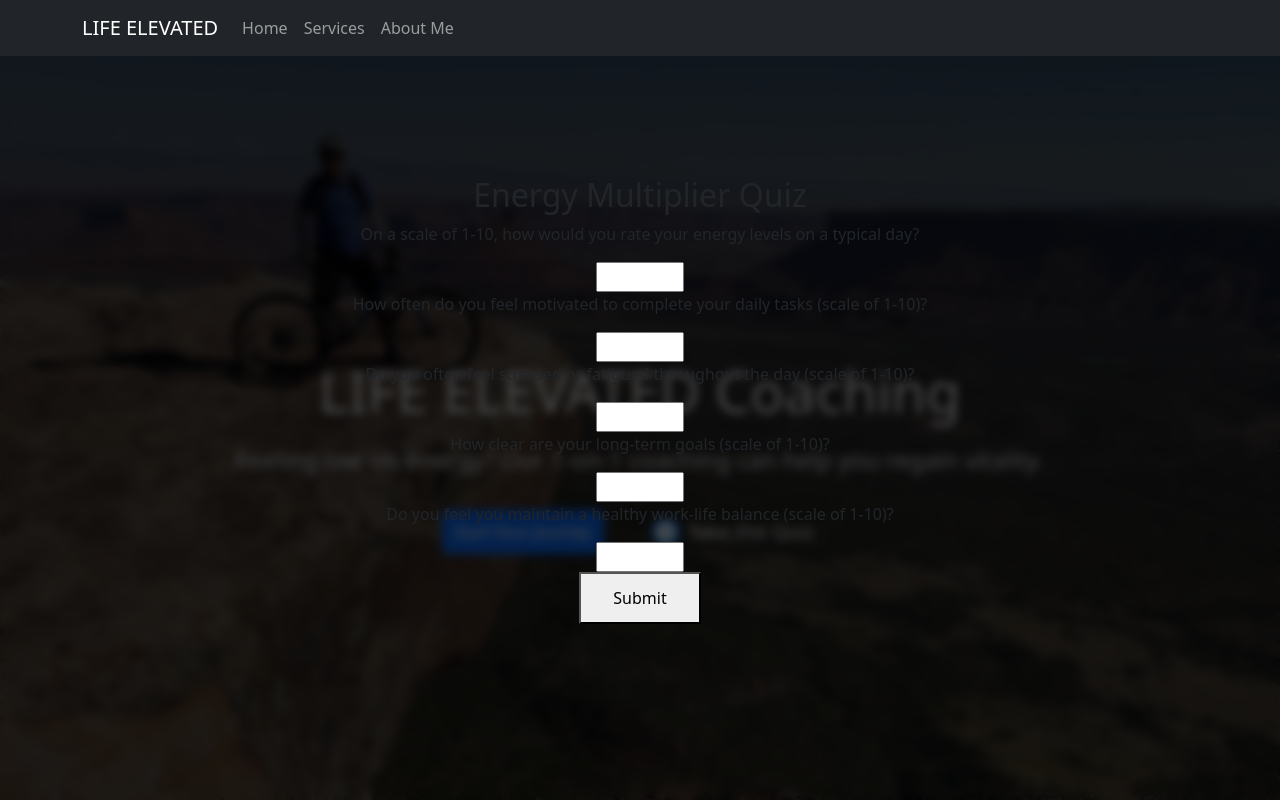
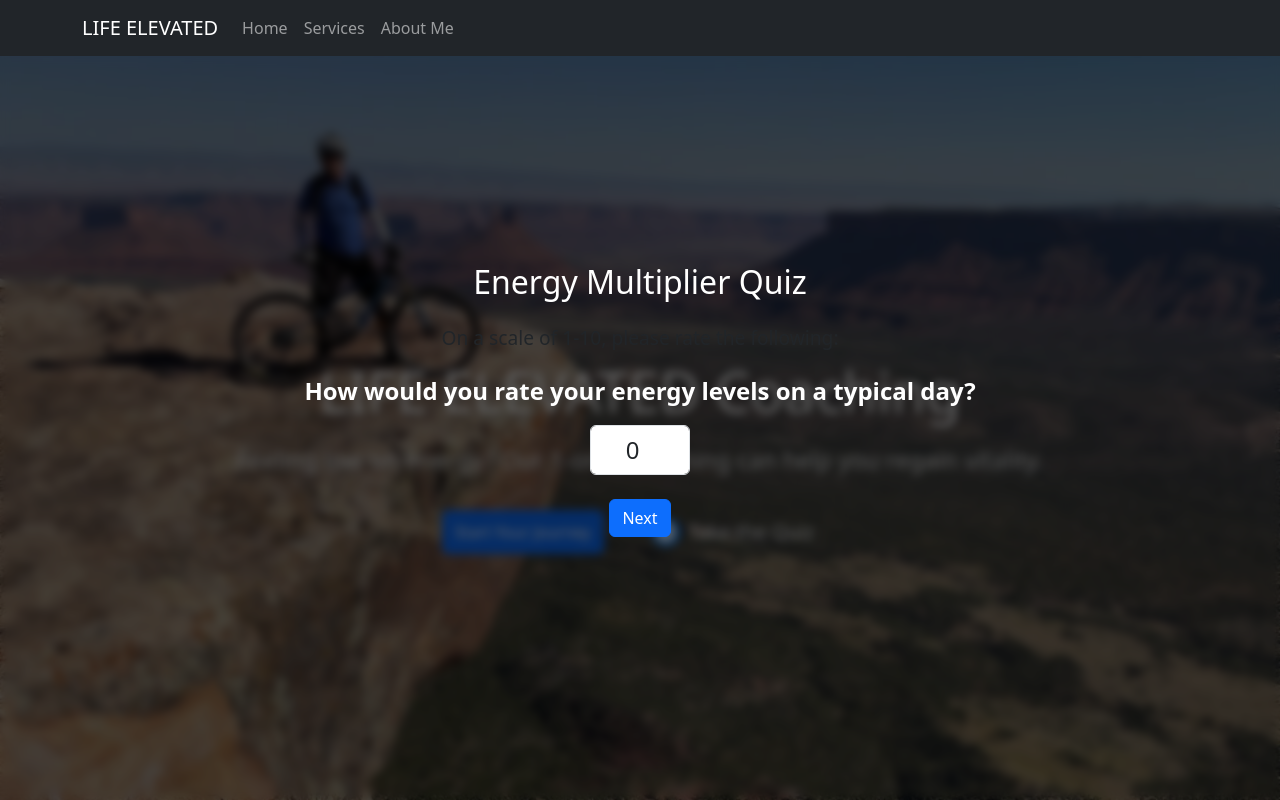
Before and after one commit to GregorioD8/life-elevated, a React (Create React App) app in the folder client/: page / in a window 1280 px wide. Both pictures are taken after a click on the button "Take the Quiz". Shown: the top 800 px of the page. Built offline with nearby package versions, Linux system fonts and the light colour scheme; a small style sheet from the web is missing.

Commit message:
fixed modal buttons

```diff
--- a/client/public/index.html
+++ b/client/public/index.html
@@ -12,11 +12,19 @@
     <link rel="apple-touch-icon" href="%PUBLIC_URL%/logo192.png" />
     <link rel="manifest" href="%PUBLIC_URL%/manifest.json" />
 
-    <!-- Add Bootstrap CSS -->
-    <link href="https://cdn.jsdelivr.net/npm/bootstrap@5.3.0-alpha1/dist/css/bootstrap.min.css" rel="stylesheet" integrity="sha384-mQ93VYW1y35b6BzHMKP6uKBoQXNjMh1fX+G4lqERj11vbFlh0Lq4GBlK3jgrjFno" crossorigin="anonymous">
+    <!-- Updated Bootstrap CSS link -->
+    <link
+      href="https://cdn.jsdelivr.net/npm/bootstrap@5.3.0/dist/css/bootstrap.min.css"
+      rel="stylesheet"
+      integrity="sha384-ENjdO4Dr2bkBIFxQpeoFbQWoQLfBfQ5x6MW1pHGJrLraDkld+1c6dcp7/K1pXgF2"
+      crossorigin="anonymous"
+    >
 
     <!-- Add Bootstrap Icons -->
-    <link rel="stylesheet" href="https://cdnjs.cloudflare.com/ajax/libs/bootstrap-icons/1.8.1/font/bootstrap-icons.min.css">
+    <link
+      rel="stylesheet"
+      href="https://cdnjs.cloudflare.com/ajax/libs/bootstrap-icons/1.8.1/font/bootstrap-icons.min.css"
+    >
 
     <title>React App</title>
   </head>
@@ -24,7 +32,11 @@
     <noscript>You need to enable JavaScript to run this app.</noscript>
     <div id="root"></div>
 
-    <!-- Bootstrap JS (Optional for interactive components) -->
-    <script src="https://cdn.jsdelivr.net/npm/bootstrap@5.3.0-alpha1/dist/js/bootstrap.bundle.min.js" integrity="sha384-w76Aq2Fad5b1E+3n6fPmDyFQzj5M2/Rz+EFJkzOMlpjzpdANf3e2i91M8aow5T2x" crossorigin="anonymous"></script>
+    <!-- Updated Bootstrap JS (Optional for interactive components) -->
+    <script
+      src="https://cdn.jsdelivr.net/npm/bootstrap@5.3.0/dist/js/bootstrap.bundle.min.js"
+      integrity="sha384-w76Aq2Fad5b1E+3n6fPmDyFQzj5M2/Rz+EFJkzOMlpjzpdANf3e2i91M8aow5T2x"
+      crossorigin="anonymous"
+    ></script>
   </body>
 </html>
--- a/client/src/components/HeroSection.js
+++ b/client/src/components/HeroSection.js
@@ -1,7 +1,6 @@
 import React, { useContext, useState } from 'react';
 import { motion } from 'framer-motion';
 import { UserPerformanceContext } from './UserPerformanceContext';
-import { Button } from 'react-bootstrap'; // Import Bootstrap Button
 import QuizPopup from './QuizPopup'; // Import QuizPopup component
 
 const HeroSection = () => {
--- a/client/src/components/Quiz.js
+++ b/client/src/components/Quiz.js
@@ -5,22 +5,34 @@ import PostQuizServices from './PostQuizServices';
 const Quiz = ({ onClose }) => {
   const { setPerformance } = useContext(UserPerformanceContext);
   const [answers, setAnswers] = useState({});
+  const [currentAnswer, setCurrentAnswer] = useState(0); // Default value set to 0
+  const [currentQuestionIndex, setCurrentQuestionIndex] = useState(0);
   const [submitted, setSubmitted] = useState(false);
 
   const questions = [
-    { id: 1, question: "On a scale of 1-10, how would you rate your energy levels on a typical day?", type: "energy" },
-    { id: 2, question: "How often do you feel motivated to complete your daily tasks (scale of 1-10)?", type: "motivation" },
-    { id: 3, question: "Do you often feel stressed or fatigued throughout the day (scale of 1-10)?", type: "stress" },
-    { id: 4, question: "How clear are your long-term goals (scale of 1-10)?", type: "goals" },
-    { id: 5, question: "Do you feel you maintain a healthy work-life balance (scale of 1-10)?", type: "work-life balance" },
+    { id: 1, question: "How would you rate your energy levels on a typical day?", type: "energy" },
+    { id: 2, question: "How often do you feel motivated to complete your daily tasks?", type: "motivation" },
+    { id: 3, question: "Do you often feel stressed or fatigued throughout the day?", type: "stress" },
+    { id: 4, question: "How clear are your long-term goals?", type: "goals" },
+    { id: 5, question: "Do you feel you maintain a healthy work-life balance?", type: "work-life balance" },
   ];
 
-  const handleAnswer = (questionId, score) => {
-    setAnswers((prevAnswers) => ({ ...prevAnswers, [questionId]: score }));
+  const handleInputChange = (e) => {
+    setCurrentAnswer(e.target.value);
+  };
+
+  const handleNextQuestion = () => {
+    setAnswers((prevAnswers) => ({ ...prevAnswers, [questions[currentQuestionIndex].id]: currentAnswer }));
+    setCurrentAnswer(0); // Reset current answer to 0 for the next question
+
+    if (currentQuestionIndex < questions.length - 1) {
+      setCurrentQuestionIndex(currentQuestionIndex + 1); // Move to the next question
+    } else {
+      handleSubmit(); // Submit when the last question is answered
+    }
   };
 
   const handleSubmit = () => {
-    // Calculate score based on answers
     const totalScore = Object.values(answers).reduce((acc, score) => acc + parseInt(score), 0) / questions.length;
     setPerformance({ score: totalScore });
     setSubmitted(true);
@@ -30,22 +42,35 @@ const Quiz = ({ onClose }) => {
     return (
       <div className="post-quiz-section">
         <h2>Thank you for completing the quiz!</h2>
-        <PostQuizServices /> {/* This component will show personalized services */}
-        <button className="btn btn-quiz" onClick={onClose}>Close</button> {/* Close button */}
+        <PostQuizServices />
+        <button className="btn btn-quiz" onClick={onClose}>Close</button>
       </div>
     );
   }
 
   return (
     <div>
-      <h2>Energy Multiplier Quiz</h2>
-      {questions.map((q) => (
-        <div key={q.id}>
-          <p>{q.question}</p>
-          <input type="number" min="1" max="10" onChange={(e) => handleAnswer(q.id, e.target.value)} />
-        </div>
-      ))}
-      <button className="submit-btn" onClick={handleSubmit}>Submit</button>
+      <h2 className="mb-4" style={{ fontSize: '2rem' }}>Energy Multiplier Quiz</h2>
+      <h4 className="mb-4" style={{ fontSize: '1.2rem' }}>On a scale of 1-10, please rate the following:</h4>
+
+      {/* Display the current question */}
+      <div>
+        <p style={{ fontSize: '1.5rem', fontWeight: 'bold' }}>{questions[currentQuestionIndex].question}</p>
+        <input
+          type="number"
+          min="1"
+          max="10"
+          value={currentAnswer} // Default value is 0
+          onChange={handleInputChange}
+          className="form-control"
+          style={{ width: '100px', margin: '0 auto', textAlign: 'center', fontSize: '1.5rem' }}
+        />
+      </div>
+
+      {/* Next button for each question */}
+      <button className="btn btn-primary submit-btn mt-4" onClick={handleNextQuestion}>
+        {currentQuestionIndex === questions.length - 1 ? 'Submit' : 'Next'}
+      </button>
     </div>
   );
 };
--- a/client/src/components/QuizPopup.js
+++ b/client/src/components/QuizPopup.js
@@ -1,5 +1,5 @@
 import React, { useState } from 'react';
-import { motion } from 'framer-motion';
+import { motion } from 'framer-motion'; // Keep the import
 import Quiz from './Quiz';
 
 const QuizPopup = ({ closeOnNav }) => {
@@ -13,12 +13,17 @@ const QuizPopup = ({ closeOnNav }) => {
   return (
     <div className="quiz-popup">
       {showQuiz && (
-          <div className="quiz-modal">
-            <button className="close-btn" onClick={handleQuizClose}>×</button>
-            <Quiz onClose={handleQuizClose} /> {/* Render the Quiz component */}
-          </div>
+        <motion.div
+          className="quiz-modal"
+          initial={{ opacity: 0 }}
+          animate={{ opacity: 1 }}
+          exit={{ opacity: 0 }}
+        >
+          <Quiz onClose={handleQuizClose} />
+        </motion.div>
       )}
     </div>
   );
 };
+
 export default QuizPopup;
--- a/client/src/styles.css
+++ b/client/src/styles.css
@@ -17,7 +17,7 @@
   left: 0;
   right: 0;
   bottom: 0;
-  background: rgba(0, 0, 0, 0.6); /* Dark gradient overlay */
+  background: rgba(0, 0, 0, 0.3); /* Dark gradient overlay */
   z-index: 0;
 }
 
@@ -115,7 +115,7 @@ button:focus {
   left: 0;
   width: 100%;
   height: 100%;
-  background: rgba(0, 0, 0, 0.7);
+  background: rgba(0, 0, 0, 0.6);
   backdrop-filter: blur(5px);
   display: flex;
   justify-content: center;
@@ -124,12 +124,12 @@ button:focus {
 }
 
 .quiz-container {
-  background: white;
+  background: rgba(50, 50, 50, 0.9); /* Darker background for contrast */
   padding: 2rem; /* Increased padding for more space */
   border-radius: 10px;
   max-width: 600px;
   width: 100%;
-  box-shadow: 0 8px 20px rgba(0, 0, 0, 0.3);
+  box-shadow: 0 8px 20px rgba(0, 0, 0, 0.5);
   text-align: center;
 }
 
@@ -204,3 +204,61 @@ button:focus {
   gap: 1.5rem;
   flex-wrap: wrap;
 }
+
+/* Ensure modal text is white */
+.quiz-modal h2,
+.quiz-modal p,
+.quiz-modal label,
+.post-quiz-section h2,
+.post-quiz-section p,
+.post-quiz-section button {
+  color: white;  /* Set the text color to white */
+}
+
+/* Optional: Add more specific text styling inside the post-quiz section */
+.post-quiz-section h4,
+.post-quiz-section h5,
+.post-quiz-section h3,
+.post-quiz-section h2,
+.post-quiz-section p {
+  color: white;  /* Ensure all text in the post-quiz section is white */
+}
+
+/* Additional hover styling for buttons if needed */
+.post-quiz-section button:hover {
+  background-color: #007bff;
+  color: white;  /* White text on hover */
+}
+
+/* Customize the number input field */
+.form-control {
+  padding: 0.5rem;
+  border-radius: 0.5rem; /* Rounded corners */
+  text-align: center;    /* Center the number */
+  box-shadow: none;      /* Remove default shadow */
+  border: 1px solid #007bff;  /* Match the border with your button color */
+  max-width: 120px;      /* Set a max width */
+  margin-bottom: 1rem;
+}
+
+.form-control:focus {
+  border-color: #0056b3;  /* Change border color on focus */
+  box-shadow: 0 0 5px rgba(0, 123, 255, 0.5); /* Light blue glow */
+}
+
+.submit-btn {
+  background-color: #007bff; /* Same blue color */
+  border: none;
+  padding: 0.75rem 2rem; /* Same padding as Start Your Journey button */
+  color: white;
+  font-size: 1.25rem; /* Font size matching */
+  border-radius: 0.375rem; /* Border radius matching */
+  margin-top: 1rem; /* Add some space above the button */
+  cursor: pointer;
+  transition: all 0.3s ease; /* Smooth transition */
+}
+
+.submit-btn:hover {
+  background-color: #0056b3; /* Hover color */
+  transform: scale(1.05); /* Hover effect like the Start button */
+}
```
Lines whose indentation alone changed are shown as unchanged.
